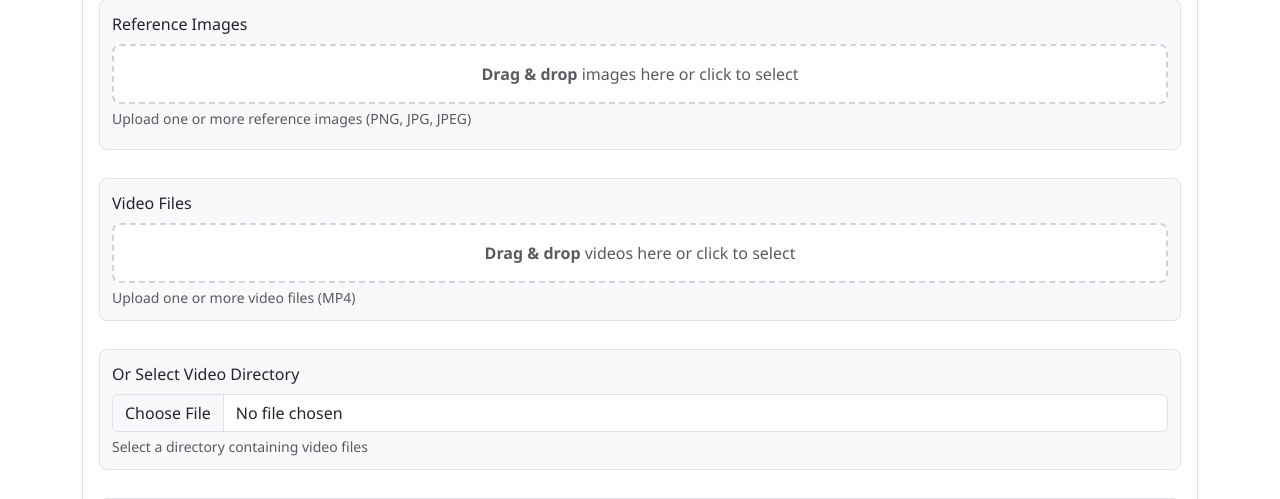
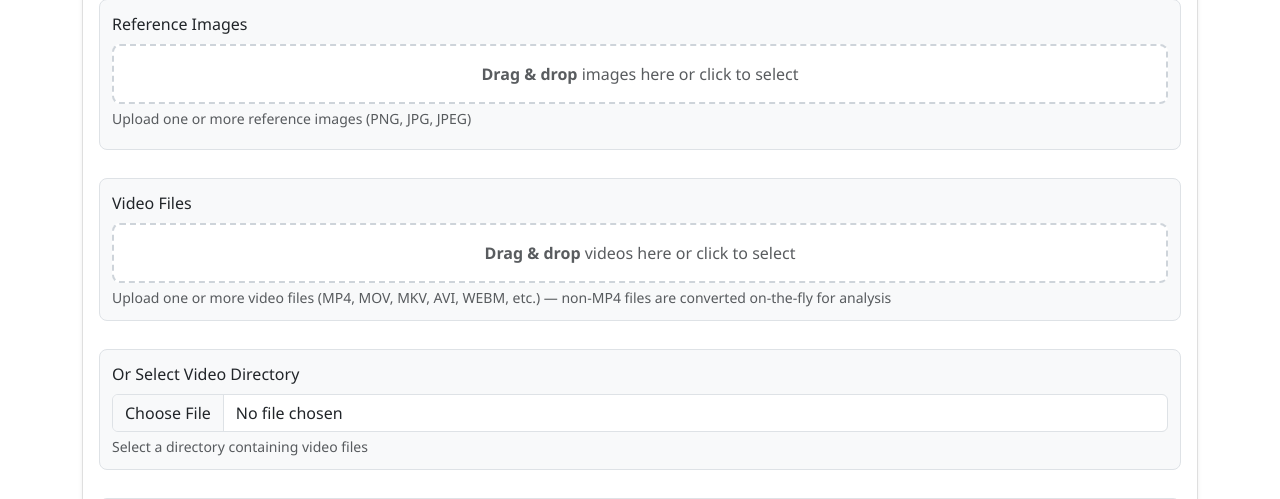
Before and after one commit to mdiener87/frame-finder, a Flask app: page / in a window 1280 px wide. Shown: the part 247-746 px from the top of the page. Run offline with Flask 3, Linux system fonts and the light colour scheme.

Commit message:
add transcode support (#7)
transcodes non-supported files into .mp4 file type for analysis

```diff
--- a/analyzer.py
+++ b/analyzer.py
@@ -16,7 +16,14 @@ from PIL import Image
 # ==============================
 # Allowed extensions
 # ==============================
-ALLOWED_EXTENSIONS = {"png", "jpg", "jpeg", "mp4"}
+# Broaden support beyond MP4 so uploads can include common containers.
+# Non-MP4 inputs will be transcoded to MP4 on-the-fly by the web app.
+ALLOWED_EXTENSIONS = {
+    # Images
+    "png", "jpg", "jpeg",
+    # Videos
+    "mp4", "mov", "mkv", "avi", "webm", "m4v", "flv", "wmv", "mpg", "mpeg", "ts", "m2ts", "3gp", "ogv"
+}
 
 # ==============================
 # Scanning Mode Presets
@@ -359,7 +366,7 @@ def process_videos(reference_paths: List[str],
     """
     Args:
         reference_paths: paths to positive reference images
-        video_paths    : paths to mp4 files
+        video_paths    : paths to video files (non-MP4 inputs are transcoded upstream)
         frame_interval : seconds between frames extracted
         confidence_threshold: retained for UI compatibility; analyzer returns all matches
         scanning_mode: scanning intensity mode ("fast", "balanced", "thorough")
--- a/app.py
+++ b/app.py
@@ -1,4 +1,6 @@
 import os
+import shutil
+import subprocess
 import tempfile
 import uuid
 import threading
@@ -14,7 +16,8 @@ app.secret_key = 'frame-finder-secret-key'  # In production, use a secure secret
 
 # Configuration
 UPLOAD_FOLDER = 'uploads'
-ALLOWED_EXTENSIONS = {'png', 'jpg', 'jpeg', 'mp4'}
+# Keep for reference only; validation uses analyzer.allowed_file
+ALLOWED_EXTENSIONS = {'png', 'jpg', 'jpeg', 'mp4', 'mov', 'mkv', 'avi', 'webm', 'm4v', 'flv', 'wmv', 'mpg', 'mpeg', 'ts', 'm2ts', '3gp', 'ogv'}
 
 app.config['UPLOAD_FOLDER'] = UPLOAD_FOLDER
 # Removed MAX_CONTENT_LENGTH to allow unlimited upload size for localhost
@@ -24,6 +27,52 @@ processing_tasks = {}
 
 # Create upload directory if it doesn't exist
 os.makedirs(UPLOAD_FOLDER, exist_ok=True)
+
+
+def _file_ext_lower(name: str) -> str:
+    return os.path.splitext(name)[1].lower().lstrip('.')
+
+
+def is_video_file(filename: str) -> bool:
+    ext = _file_ext_lower(filename)
+    return ext in {"mp4", "mov", "mkv", "avi", "webm", "m4v", "flv", "wmv", "mpg", "mpeg", "ts", "m2ts", "3gp", "ogv"}
+
+
+def transcode_to_mp4(input_path: str, output_dir: str) -> str:
+    """Transcode or remux input video to an MP4 suitable for OpenCV.
+
+    Strategy:
+    - Try fast remux first (-c copy) to change container only.
+    - If that fails, fall back to ultrafast H.264 video, no audio to speed up.
+    Returns path to the MP4, or the original path if ffmpeg is unavailable or both attempts fail.
+    """
+    # Ensure ffmpeg exists
+    ffmpeg_bin = shutil.which("ffmpeg")
+    if not ffmpeg_bin:
+        return input_path
+
+    base = os.path.splitext(os.path.basename(input_path))[0]
+    out_path = os.path.join(output_dir, f"{base}.transcoded.mp4")
+
+    # 1) Try remux (container copy)
+    try:
+        subprocess.run(
+            [ffmpeg_bin, "-y", "-loglevel", "error", "-i", input_path, "-c:v", "copy", "-c:a", "copy", "-movflags", "+faststart", out_path],
+            check=True,
+        )
+        return out_path
+    except Exception:
+        pass
+
+    # 2) Fallback to fast transcode to H.264 (no audio)
+    try:
+        subprocess.run(
+            [ffmpeg_bin, "-y", "-loglevel", "error", "-i", input_path, "-an", "-c:v", "libx264", "-preset", "ultrafast", "-crf", "28", "-movflags", "+faststart", out_path],
+            check=True,
+        )
+        return out_path
+    except Exception:
+        return input_path
 
 # Serve /favicon.ico for user agents that request it directly
 @app.route('/favicon.ico')
@@ -182,7 +231,12 @@ def upload_files():
             filename = secure_filename(video.filename)
             filepath = os.path.join(videos_dir, filename)
             video.save(filepath)
-            video_paths.append(filepath)
+            # If not MP4, attempt fast remux/transcode to MP4 in-place in temp dir
+            if is_video_file(filename) and _file_ext_lower(filename) != 'mp4':
+                mp4_path = transcode_to_mp4(filepath, videos_dir)
+                video_paths.append(mp4_path)
+            else:
+                video_paths.append(filepath)
 
     # Process video directory files
     for video in video_directory_files:
@@ -192,7 +246,11 @@ def upload_files():
             filename = secure_filename(video.filename)
             filepath = os.path.join(videos_dir, filename)
             video.save(filepath)
-            video_paths.append(filepath)
+            if is_video_file(filename) and _file_ext_lower(filename) != 'mp4':
+                mp4_path = transcode_to_mp4(filepath, videos_dir)
+                video_paths.append(mp4_path)
+            else:
+                video_paths.append(filepath)
 
     if not reference_paths or not video_paths:
         error_msg = 'No valid files uploaded'
--- a/templates/index.html
+++ b/templates/index.html
@@ -37,9 +37,9 @@
                             <div class="dz-instructions">
                                 <strong>Drag & drop</strong> videos here or click to select
                             </div>
-                            <input class="form-control dz-input" type="file" id="videos" name="videos" multiple accept=".mp4">
+                            <input class="form-control dz-input" type="file" id="videos" name="videos" multiple accept="video/*,.mp4,.mov,.mkv,.avi,.webm,.m4v">
                         </div>
-                        <div class="form-text">Upload one or more video files (MP4)</div>
+                        <div class="form-text">Upload one or more video files (MP4, MOV, MKV, AVI, WEBM, etc.) — non-MP4 files are converted on-the-fly for analysis</div>
                     </div>
 
                     <div class="settings-section">
```
Also changed, not shown: README.md.
